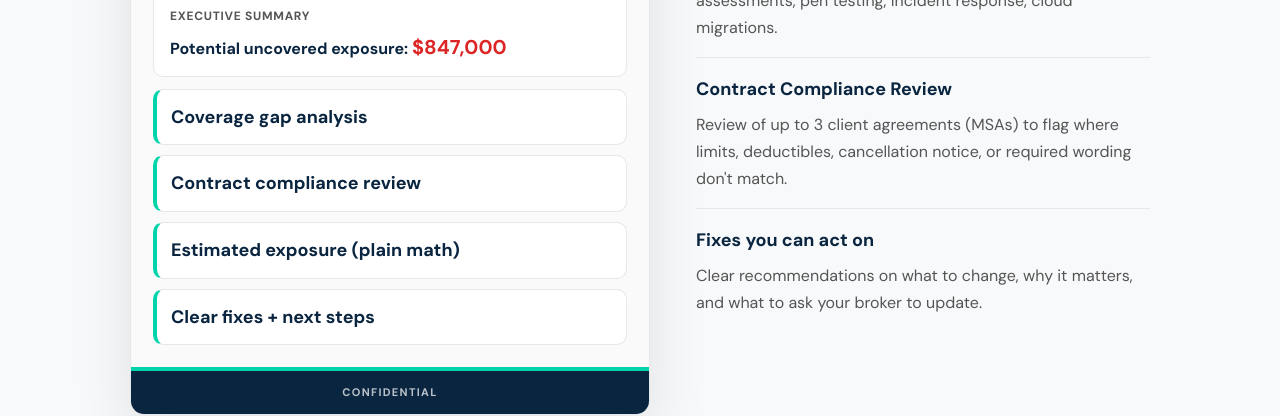
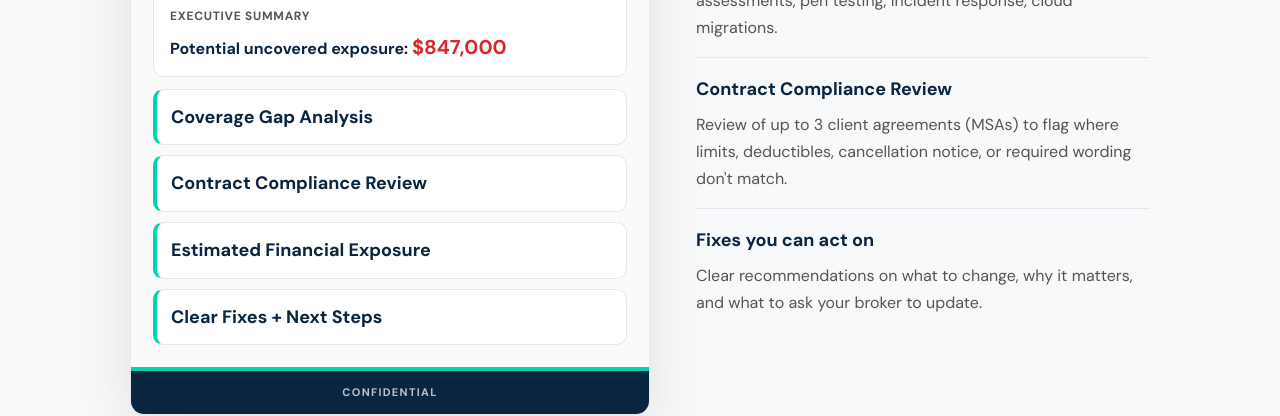
Before and after one commit to joeproe1/breezyins.com, a Jekyll site: the page built from risk-intelligence-report.html, in a window 1280 px wide and 900 px high, scrolled down 856 px. Shown: the part 155-571 px from the top of the window. Built offline with Jekyll 4.4.1, drawn with Linux system fonts in a browser that asks for light colours.

Commit message:
RIR mockup: title case labels, replace 'plain math'
Title case all four items for polished report look.
'Estimated Financial Exposure' instead of
'Estimated exposure (plain math)'.

Co-Authored-By: Claude Opus 4.6 <noreply@anthropic.com>

```diff
--- a/risk-intelligence-report.html
+++ b/risk-intelligence-report.html
@@ -494,10 +494,10 @@ permalink: /risk-intelligence-report/
           </div>
 
           <div class="rir-mock-list">
-            <div class="rir-mock-item">Coverage gap analysis</div>
-            <div class="rir-mock-item">Contract compliance review</div>
-            <div class="rir-mock-item">Estimated exposure (plain math)</div>
-            <div class="rir-mock-item">Clear fixes + next steps</div>
+            <div class="rir-mock-item">Coverage Gap Analysis</div>
+            <div class="rir-mock-item">Contract Compliance Review</div>
+            <div class="rir-mock-item">Estimated Financial Exposure</div>
+            <div class="rir-mock-item">Clear Fixes + Next Steps</div>
           </div>
         </div>
 
```
